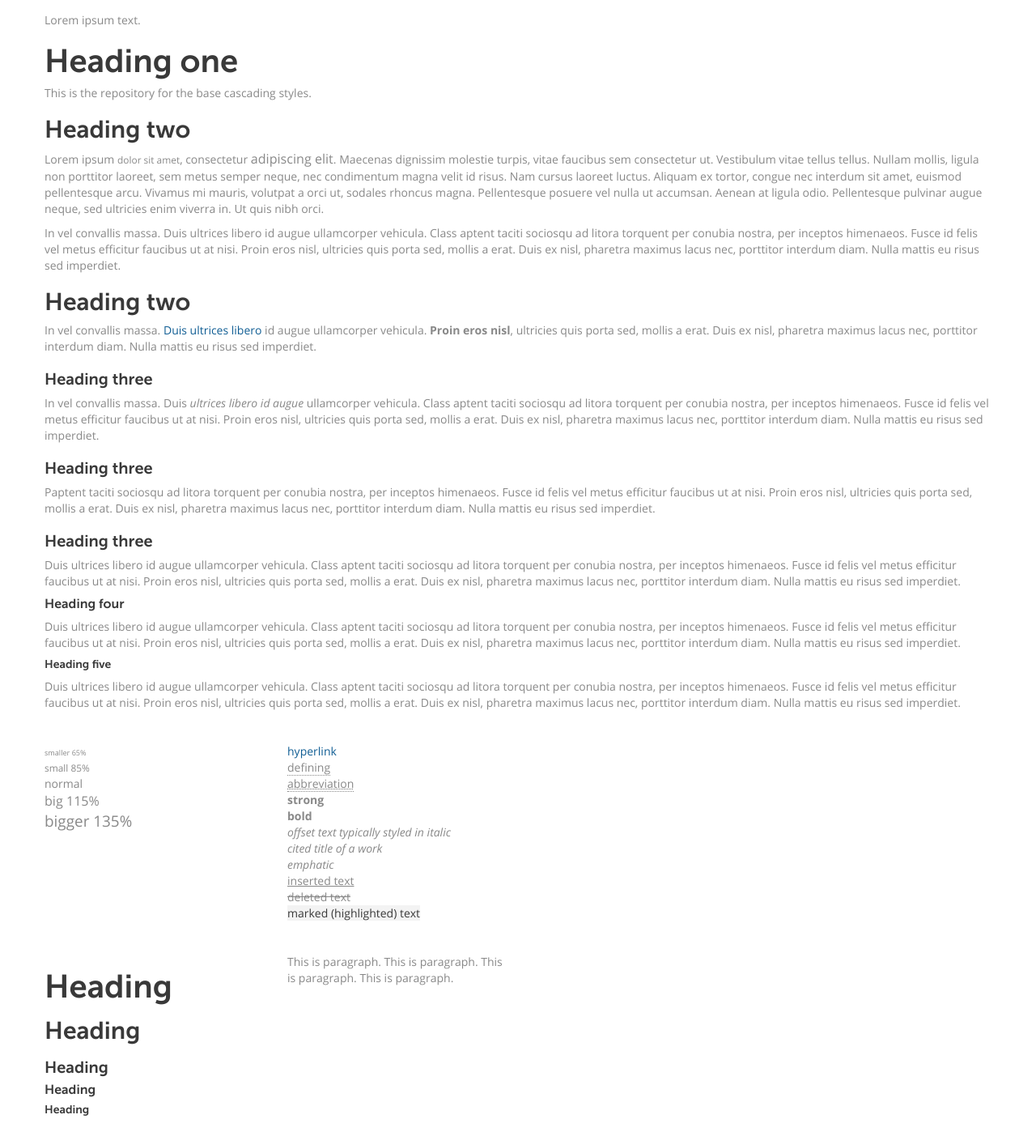
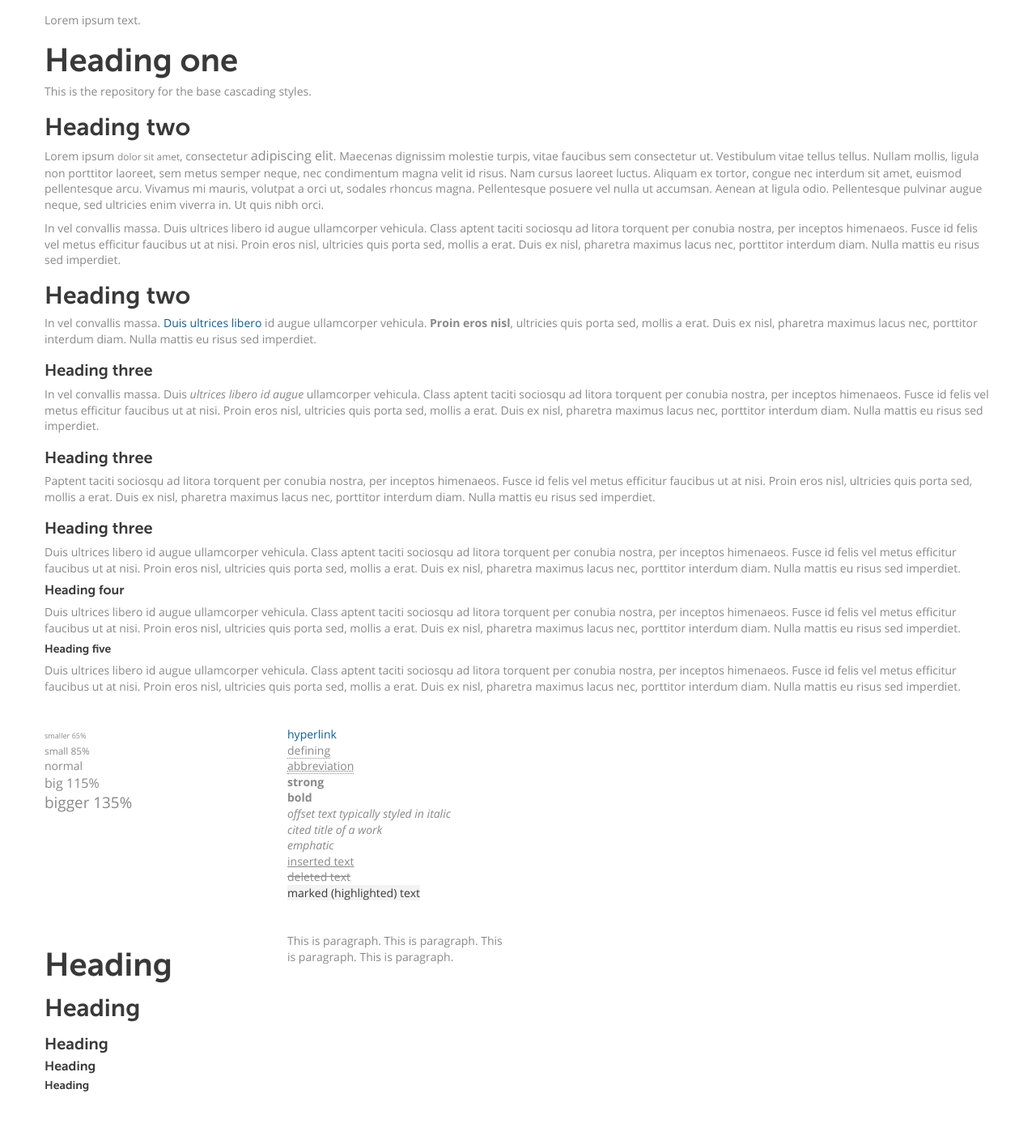
Before and after one commit to klokantech/styles, a Jekyll site: the page built from typography.html, in a window 1280 px wide. Shown: the whole page at 81% size. Built offline with Jekyll 4.4.1, drawn with Linux system fonts in a browser that asks for light colours; after the commit the page ends 1373 px from its top, so only the background shows below that.

Commit message:
Btutons fix - IE9 background, line-height, font-weight

```diff
--- a/_sass/_mixins.scss
+++ b/_sass/_mixins.scss
@@ -1,6 +1,6 @@
 /* Mixins */
 @mixin btn(){
-  display:inline-block;
+  display: inline-block;
   text-align: center;
   margin: 0;
   position: relative;
@@ -8,7 +8,8 @@
   cursor: pointer;
   white-space: nowrap;
   text-overflow: ellipsis;
-  font-weight: 600;
+  font-weight: $btn-fontweight;
+  line-height: $btn-lineheight;
   text-decoration: none;
   vertical-align: middle;
   background-image: none;
@@ -18,6 +19,7 @@
 @mixin btn-color($color, $background, $hover, $hover-background) {
   color: $color;
   $gradient: darken($background, 5%);
+  background-color: $background;
   background: linear-gradient($background, $gradient);
   border: none;
 
--- a/_sass/_variables.scss
+++ b/_sass/_variables.scss
@@ -29,8 +29,7 @@
 $font-size: 14px !default;
 
 /* Line height*/
-$line-height: 1.428571429 !default; // 20/14
-/* Computed line-height (`font-size` * `line-height`) */
+$line-height: 1.4 !default;
 $line-height-computed: floor(($font-size * $line-height)) !default; // ~20px
 
 
@@ -105,6 +104,8 @@
 $btn-radius: 5px;
 $btn-font-size: 14px;
 $btn-letterspacing: initial;
+$btn-lineheight: $line-height;
+$btn-fontweight: 600;
 
 $btn-border: 2px;
 $btn-small-scale: 0.8;
```
